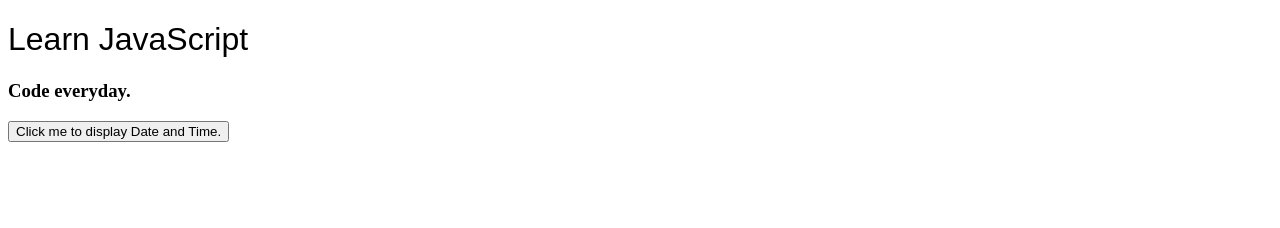
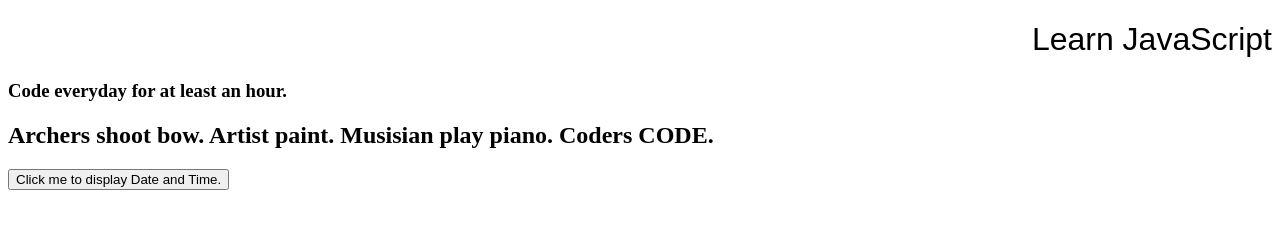
Before and after one commit to mikethemerchant/JavaScriptPlay, a plain HTML site: page index.html in a window 1280 px wide. Drawn offline with Linux system fonts and the light colour scheme.

Commit message:
need a message

```diff
--- a/index.html
+++ b/index.html
@@ -14,7 +14,8 @@
     <body>
 
         <h1>Learn JavaScript</h1>
-        <h3>Code everyday.</h3>
+        <h3>Code everyday for at least an hour.</h3>
+        <h2>  Archers shoot bow. Artist paint. Musisian play piano. Coders CODE.</h2>
         <!-- Load external JavaScript -->
         <script src="scripts.js"></script>
 
--- a/scripts.js
+++ b/scripts.js
@@ -1,2 +1,2 @@
 /* Place your JavaScript in this file */
-var temp = 'temp';
+var temp = 'temp1';
--- a/styles.css
+++ b/styles.css
@@ -1,7 +1,7 @@
 /* Place your CSS styles in this file */
 
 h1 {
-    text-align: left;
+    text-align: right;
     font-family: "Source Sans Pro", sans-serif;
     font-weight: normal;
 }
```
